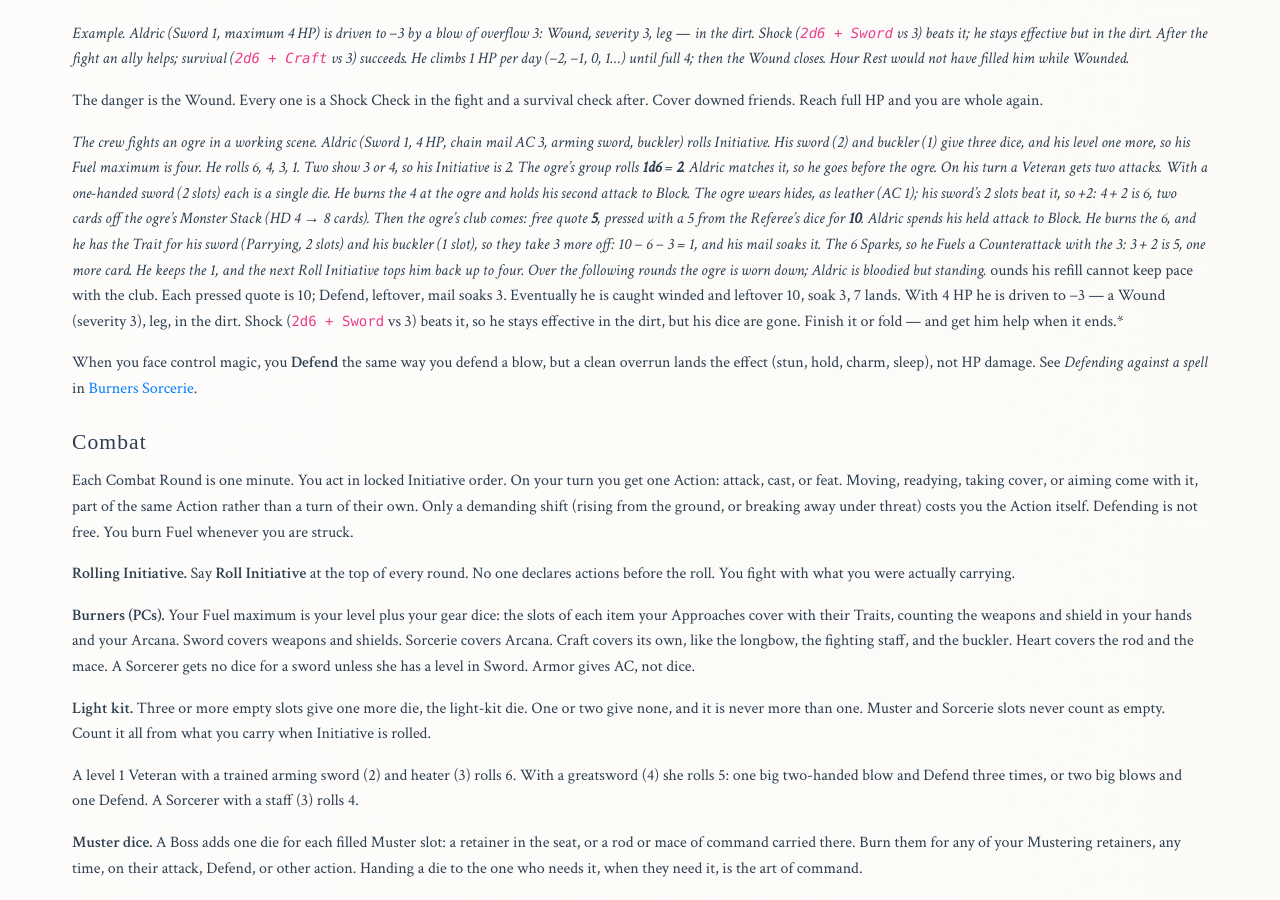
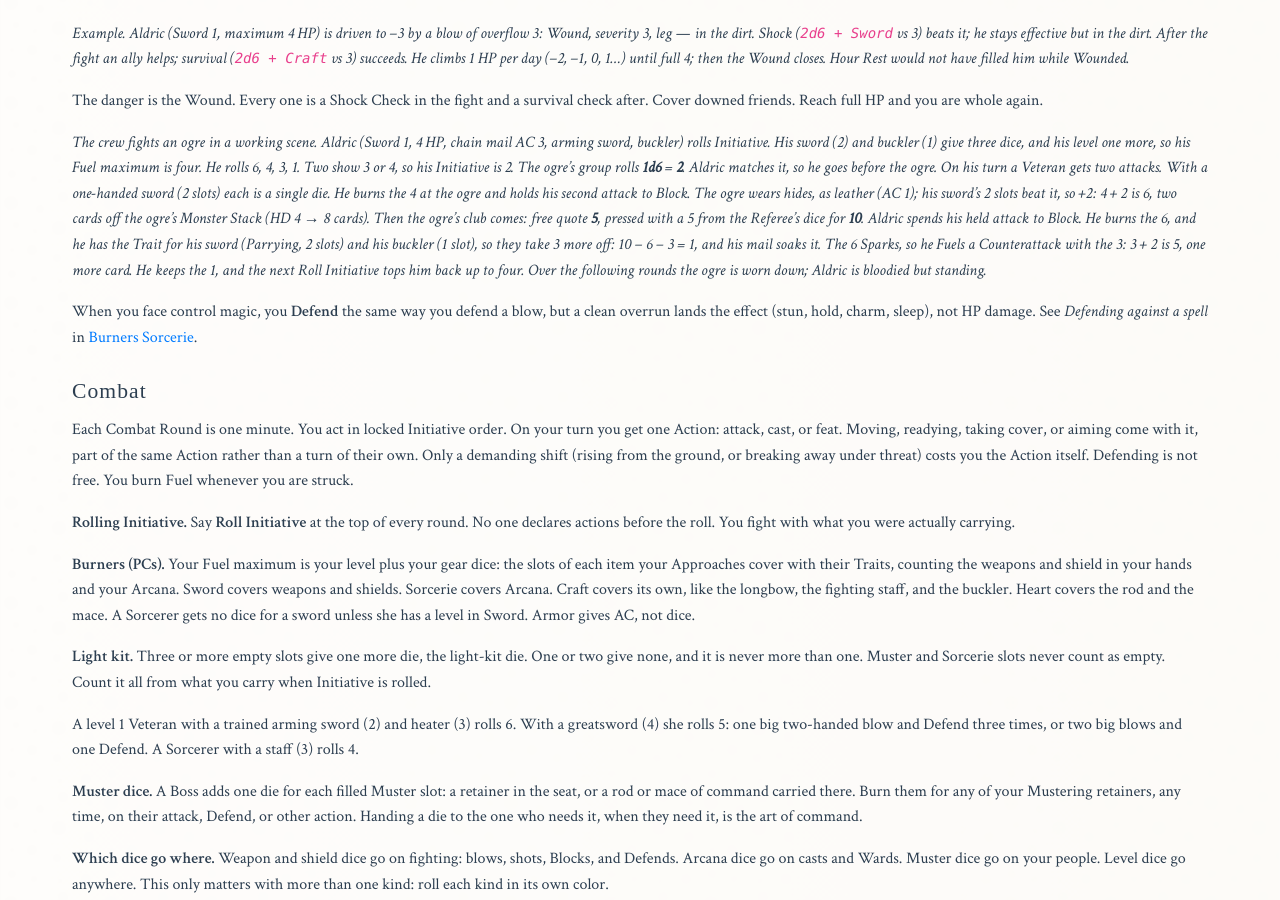
Before and after one commit to paulabrams/burners, a Jekyll site: the page built from markdown/burners-adventure-game.md, in a window 1280 px wide and 900 px high, scrolled down 20308 px. Built offline with Jekyll 4.4.1, drawn with Linux system fonts in a browser that asks for light colours; some web fonts are replaced.

Commit message:
Publish local draft: leftover fragment of the old ogre example removed from the rules; booklet, PDFs and downloads rebuilt
Co-authored-by: Cursor <cursoragent@cursor.com>

```diff
--- a/markdown/burners-adventure-game.md
+++ b/markdown/burners-adventure-game.md
@@ -653,7 +653,6 @@ Helped, you make a **survival check**: **`2d6 + Craft` vs total wound severity**
 The danger is the Wound. Every one is a Shock Check in the fight and a survival check after. Cover downed friends. Reach full HP and you are whole again.
 
 *The crew fights an ogre in a working scene.  Aldric (Sword 1, 4 HP, chain mail AC 3, arming sword, buckler) rolls Initiative. His sword (2) and buckler (1) give three dice, and his level one more, so his Fuel maximum is four. He rolls 6, 4, 3, 1. Two show 3 or 4, so his Initiative is 2. The ogre's group rolls **1d6** = **2**. Aldric matches it, so he goes before the ogre. On his turn a Veteran gets two attacks. With a one-handed sword (2 slots) each is a single die. He burns the 4 at the ogre and holds his second attack to Block. The ogre wears hides, as leather (AC 1); his sword's 2 slots beat it, so +2: 4 + 2 is 6, two cards off the ogre's Monster Stack (HD 4 → 8 cards). Then the ogre's club comes: free quote **5**, pressed with a 5 from the Referee's dice for **10**. Aldric spends his held attack to Block. He burns the 6, and he has the Trait for his sword (Parrying, 2 slots) and his buckler (1 slot), so they take 3 more off: 10 − 6 − 3 = 1, and his mail soaks it. The 6 Sparks, so he Fuels a Counterattack with the 3: 3 + 2 is 5, one more card. He keeps the 1, and the next Roll Initiative tops him back up to four. Over the following rounds the ogre is worn down; Aldric is bloodied but standing.*
-ounds his refill cannot keep pace with the club. Each pressed quote is 10; Defend, leftover, mail soaks 3. Eventually he is caught winded and leftover 10, soak 3, 7 lands. With 4 HP he is driven to −3 — a Wound (severity 3), leg, in the dirt. Shock (`2d6 + Sword` vs 3) beats it, so he stays effective in the dirt, but his dice are gone. Finish it or fold — and get him help when it ends.*
 
 When you face control magic, you **Defend** the same way you defend a blow, but a clean overrun lands the effect (stun, hold, charm, sleep), not HP damage. See *Defending against a spell* in [[Burners Sorcerie]].
 
```
Also changed, not shown: 4 other files.
